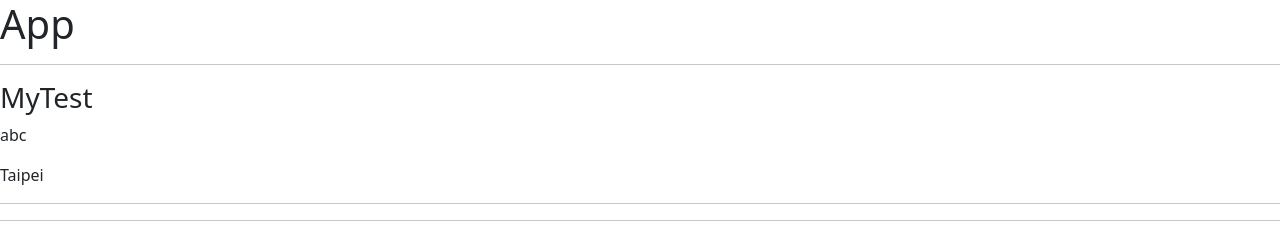
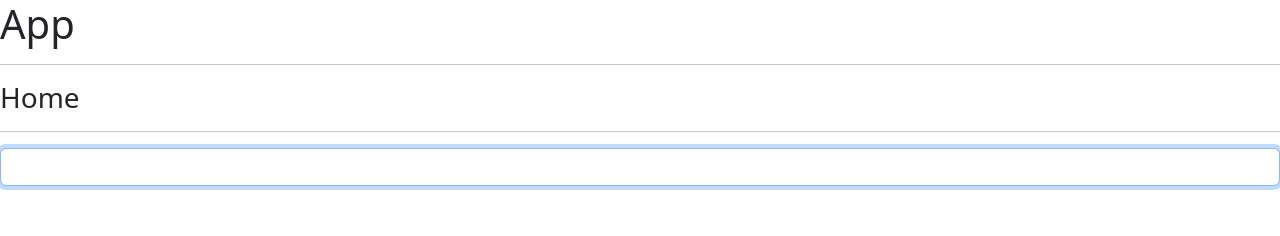
Before and after one commit to lienyun/20220918--component-note, a Vue app: page / in a window 1280 px wide. Shown: the top 236 px of the page. Built offline with nearby package versions, Linux system fonts and the light colour scheme.

Commit message:
custom directives(局部)

```diff
--- /dev/null
+++ b/src/components/07.directive/App.vue
@@ -0,0 +1,19 @@
+<template>
+  <div>
+    <h1>App</h1>
+    <hr>
+    <MyHome></MyHome>
+  </div>
+</template>
+
+<script>
+import MyHome from './Home.vue'
+
+export default {
+  name: "MyApp",
+
+  components: {
+    MyHome
+  }
+}
+</script>
--- /dev/null
+++ b/src/components/07.directive/Home.vue
@@ -0,0 +1,26 @@
+<template>
+  <div>
+    <h3>Home</h3>
+    <hr>
+    <!-- 想一進入頁面input就被focus -->
+    <input type="text" class="form-control" v-focus>
+  </div>
+</template>
+
+<script>
+
+
+export default {
+  name: "MyHome",
+  directives: {
+    focus: {
+      //當被綁定的元素插入到DOM中時，自動觸發mounted()
+      mounted(el) {
+        //el是原生DOM，指向那個input
+        el.focus()
+      }
+    }
+  }
+
+}
+</script>
--- a/src/main.js
+++ b/src/main.js
@@ -1,6 +1,6 @@
 import { createApp } from 'vue'
 import './style.css'
-import App from './components/06.scoped-slot/App.vue'
+import App from './components/07.directive/App.vue'
 import "bootstrap/dist/css/bootstrap.min.css"
 import 'bootstrap'
 
```
